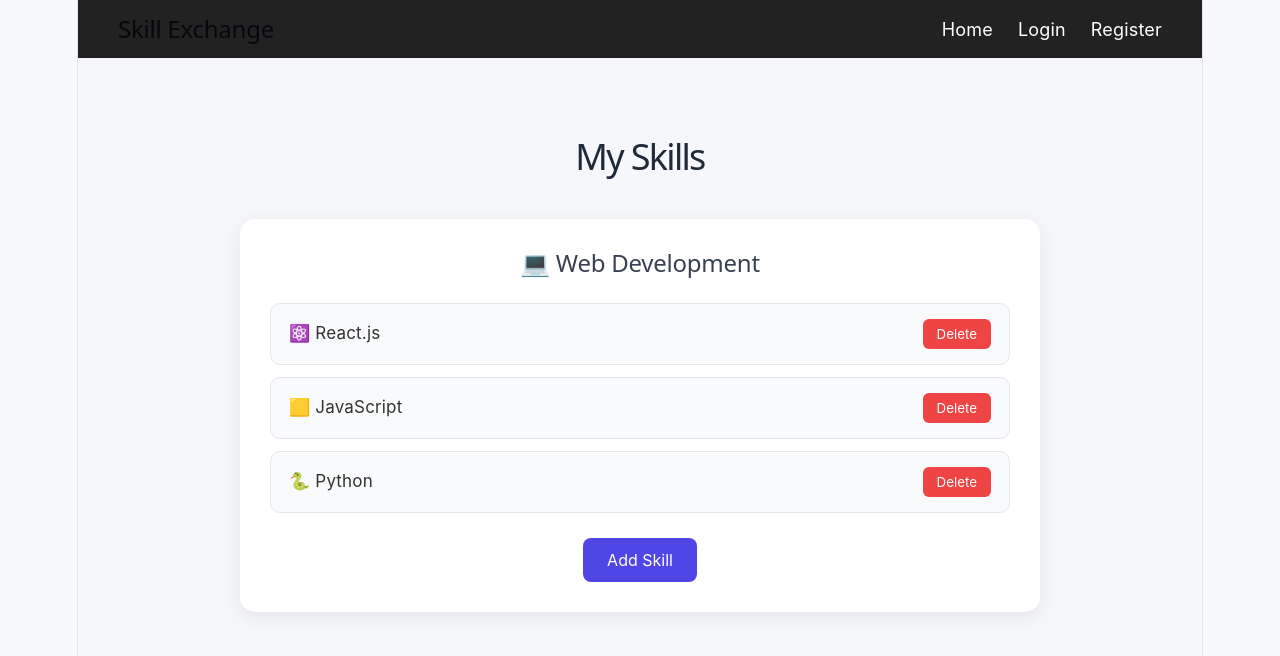
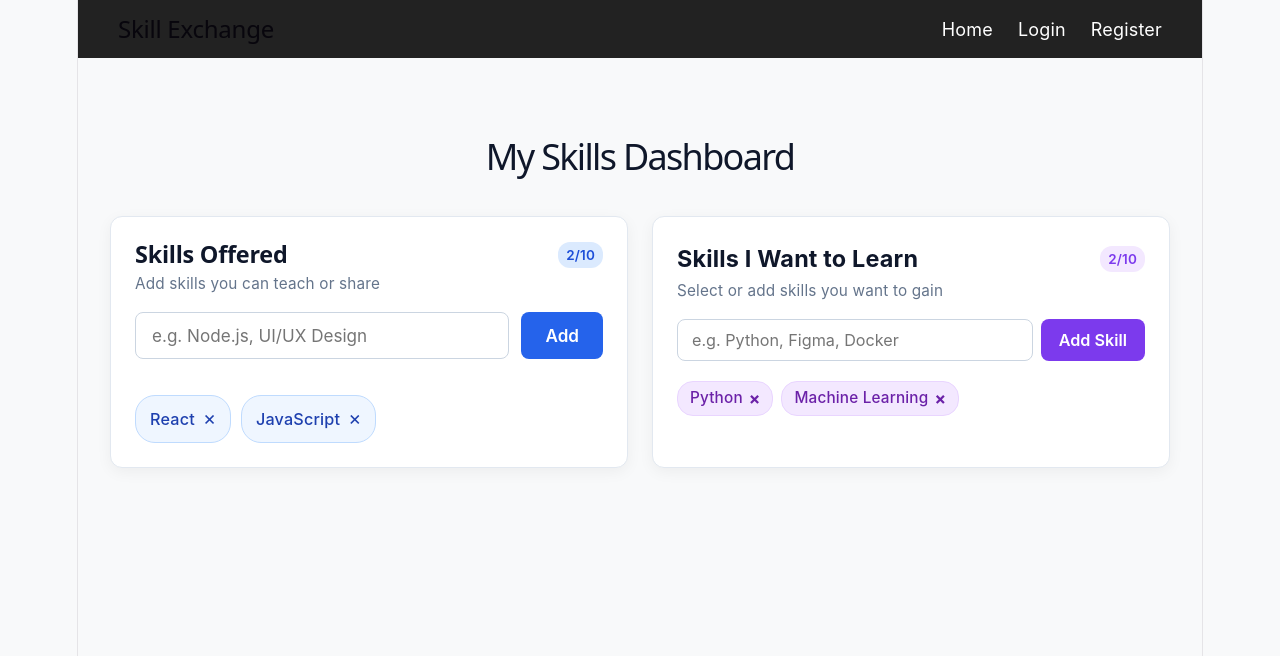
Before and after one commit to vijsanya27-afk/DEVOPS-2026-CS-E-15, a React (Vite) app: page /skills in a window 1280 px wide. Shown: the top 656 px of the page. Built offline with nearby package versions, Linux system fonts and the light colour scheme.

Commit message:
Day 8 & 9: Consolidated Skills Offered and Wanted modular UI dashboard

```diff
--- a/src/App.jsx
+++ b/src/App.jsx
@@ -1,6 +1,8 @@
 import { BrowserRouter, Routes, Route } from "react-router-dom";
 
 import Navbar from "./components/Navbar";
+import SkillsOffered from "./components/SkillsOffered.jsx";
+import SkillsWanted from './components/SkillsWanted';
 import Dashboard from "./pages/Dashboard";
 import Home from "./pages/Home";
 import Login from "./pages/Login";
@@ -23,6 +25,8 @@ function App() {
       <Navbar />
 
       <Routes>
+        <Route path="/skills-offered" element={<SkillsOffered />} />
+        <Route path="/skills-wanted" element={<SkillsWanted />} />
         <Route path="/" element={<Home />} />
         <Route path="/login" element={<Login />} />
         <Route path="/register" element={<Register />} />
--- /dev/null
+++ b/src/components/SkillCard.jsx
@@ -0,0 +1,20 @@
+import React from 'react';
+
+const SkillCard = ({ name, onRemove, variant = 'wanted' }) => {
+  return (
+    <div className={`sw-chip sw-chip-${variant}`}>
+      <span>{name}</span>
+      {onRemove && (
+        <button
+          type="button"
+          className="sw-remove-btn"
+          onClick={() => onRemove(name)}
+        >
+          ×
+        </button>
+      )}
+    </div>
+  );
+};
+
+export default SkillCard;
--- /dev/null
+++ b/src/components/SkillsOffered.css
@@ -0,0 +1,120 @@
+.so-card-container {
+  width: 100%;
+  max-width: 540px;
+  margin: 0;
+  padding: 24px;
+  background-color: #ffffff;
+  border-radius: 12px;
+  border: 1px solid #e2e8f0;
+  box-shadow: 0 4px 15px rgba(0, 0, 0, 0.05);
+  box-sizing: border-box;
+}
+
+.so-header {
+  display: flex;
+  justify-content: space-between;
+  align-items: center;
+}
+
+.so-title {
+  font-size: 1.3rem;
+  font-weight: 700;
+  color: #0f172a;
+  margin: 0;
+}
+
+.so-count-badge {
+  font-size: 0.75rem;
+  background-color: #dbeafe;
+  color: #1d4ed8;
+  padding: 3px 8px;
+  border-radius: 12px;
+  font-weight: 600;
+}
+
+.so-subtitle {
+  font-size: 0.85rem;
+  color: #64748b;
+  margin: 4px 0 16px 0;
+  text-align: left;
+}
+
+.so-form {
+  display: flex;
+  gap: 12px;
+  margin-bottom: 16px;
+}
+
+.so-input {
+  flex: 1;
+  padding: 12px 16px;
+  font-size: 0.95rem;
+  border: 1px solid #cbd5e1;
+  border-radius: 8px;
+  outline: none;
+  transition: border-color 0.2s;
+}
+
+.so-input:focus {
+  border-color: #2563eb;
+}
+
+.so-add-btn {
+  padding: 12px 24px;
+  font-size: 0.95rem;
+  background-color: #2563eb;
+  color: white;
+  border: none;
+  border-radius: 8px;
+  cursor: pointer;
+  font-weight: 600;
+  transition: background-color 0.2s;
+}
+
+.so-add-btn:hover {
+  background-color: #1d4ed8;
+}
+
+.so-error-message {
+  color: #dc2626;
+  font-size: 0.875rem;
+  margin-top: -6px;
+  margin-bottom: 12px;
+}
+
+.so-skills-list {
+  display: flex;
+  flex-wrap: wrap;
+  gap: 10px;
+  margin-top: 20px;
+  min-height: 48px;
+}
+
+.so-skill-chip {
+  display: inline-flex;
+  align-items: center;
+  gap: 8px;
+  background-color: #eff6ff;
+  color: #1e40af;
+  padding: 8px 14px;
+  border-radius: 20px;
+  font-size: 0.9rem;
+  font-weight: 500;
+  border: 1px solid #bfdbfe;
+}
+
+.so-remove-btn {
+  background: none;
+  border: none;
+  color: #1e40af;
+  font-size: 1.1rem;
+  cursor: pointer;
+  line-height: 1;
+  padding: 0;
+  display: flex;
+  align-items: center;
+}
+
+.so-remove-btn:hover {
+  color: #dc2626;
+}
--- /dev/null
+++ b/src/components/SkillsOffered.jsx
@@ -0,0 +1,79 @@
+import React, { useState } from "react";
+import "./SkillsOffered.css";
+
+const SkillsOffered = () => {
+  const [skills, setSkills] = useState(["React", "JavaScript"]);
+  const [inputVal, setInputVal] = useState("");
+  const [error, setError] = useState("");
+
+  const handleAddSkill = (e) => {
+    e.preventDefault();
+    const trimmed = inputVal.trim();
+
+    if (!trimmed) {
+      setError("Skill name cannot be empty.");
+      return;
+    }
+    if (skills.map((s) => s.toLowerCase()).includes(trimmed.toLowerCase())) {
+      setError("Skill already added.");
+      return;
+    }
+    if (skills.length >= 10) {
+      setError("Maximum 10 skills allowed.");
+      return;
+    }
+
+    setSkills([...skills, trimmed]);
+    setInputVal("");
+    setError("");
+  };
+
+  const handleRemoveSkill = (skillToRemove) => {
+    setSkills(skills.filter((skill) => skill !== skillToRemove));
+  };
+
+  return (
+    <div className="so-card-container">
+      <div className="so-header">
+        <h2 className="so-title">Skills Offered</h2>
+        <span className="so-count-badge">{skills.length}/10</span>
+      </div>
+      <p className="so-subtitle">Add skills you can teach or share</p>
+
+      <form className="so-form" onSubmit={handleAddSkill}>
+        <input
+          type="text"
+          className="so-input"
+          placeholder="e.g. Node.js, UI/UX Design"
+          value={inputVal}
+          onChange={(e) => {
+            setInputVal(e.target.value);
+            setError("");
+          }}
+        />
+        <button type="submit" className="so-add-btn">
+          Add
+        </button>
+      </form>
+
+      {error && <p className="so-error-message">{error}</p>}
+
+      <div className="so-skills-list">
+        {skills.map((skill, index) => (
+          <span key={index} className="so-skill-chip">
+            {skill}
+            <button
+              type="button"
+              className="so-remove-btn"
+              onClick={() => handleRemoveSkill(skill)}
+            >
+              ×
+            </button>
+          </span>
+        ))}
+      </div>
+    </div>
+  );
+};
+
+export default SkillsOffered;
--- /dev/null
+++ b/src/components/SkillsWanted.css
@@ -0,0 +1,120 @@
+.sw-card-container {
+  width: 100%;
+  max-width: 540px;
+  margin: 0;
+  padding: 24px;
+  background-color: #ffffff;
+  border-radius: 12px;
+  border: 1px solid #e2e8f0;
+  box-shadow: 0 4px 15px rgba(0, 0, 0, 0.05);
+  box-sizing: border-box;
+}
+
+.sw-header {
+  display: flex;
+  justify-content: space-between;
+  align-items: center;
+}
+
+.sw-title {
+  font-size: 1.3rem;
+  font-weight: 700;
+  color: #0f172a;
+  margin: 0;
+}
+
+.sw-count-badge {
+  font-size: 0.75rem;
+  background-color: #f3e8ff;
+  color: #7c3aed;
+  padding: 3px 8px;
+  border-radius: 12px;
+  font-weight: 600;
+}
+
+.sw-subtitle {
+  font-size: 0.85rem;
+  color: #64748b;
+  margin: 4px 0 16px 0;
+  text-align: left;
+}
+
+.sw-form {
+  display: flex;
+  gap: 8px;
+  margin-bottom: 8px;
+}
+
+.sw-input {
+  flex: 1;
+  padding: 10px 14px;
+  font-size: 0.9rem;
+  border: 1px solid #cbd5e1;
+  border-radius: 8px;
+  outline: none;
+}
+
+.sw-input:focus {
+  border-color: #7c3aed;
+}
+
+.sw-add-btn {
+  padding: 10px 18px;
+  background-color: #7c3aed;
+  color: #ffffff;
+  border: none;
+  border-radius: 8px;
+  font-weight: 600;
+  cursor: pointer;
+  font-size: 0.9rem;
+}
+
+.sw-add-btn:hover {
+  background-color: #6d28d9;
+}
+
+.sw-error {
+  color: #dc2626;
+  font-size: 0.8rem;
+  margin: 0 0 10px 0;
+}
+
+.sw-empty-msg {
+  font-size: 0.85rem;
+  color: #94a3b8;
+  font-style: italic;
+}
+
+.sw-badges-list {
+  display: flex;
+  flex-wrap: wrap;
+  gap: 8px;
+  margin-top: 12px;
+}
+
+.sw-chip {
+  display: inline-flex;
+  align-items: center;
+  gap: 6px;
+  background-color: #f3e8ff;
+  color: #6b21a8;
+  border: 1px solid #e9d5ff;
+  padding: 5px 12px;
+  border-radius: 16px;
+  font-size: 0.85rem;
+  font-weight: 500;
+}
+
+.sw-remove-btn {
+  background: transparent;
+  border: none;
+  color: #6b21a8;
+  cursor: pointer;
+  font-size: 0.95rem;
+  font-weight: bold;
+  padding: 0;
+}
+
+.sw-remove-btn:hover {
+  color: #dc2626;
+}
--- /dev/null
+++ b/src/components/SkillsWanted.jsx
@@ -0,0 +1,78 @@
+import React, { useState } from 'react';
+import SkillCard from './SkillCard';
+import './SkillsWanted.css';
+
+const SkillsWanted = () => {
+  const [wantedSkills, setWantedSkills] = useState(['Python', 'Machine Learning']);
+  const [inputSkill, setInputSkill] = useState('');
+  const [error, setError] = useState('');
+
+  const handleAddSkill = (e) => {
+    e.preventDefault();
+    const trimmed = inputSkill.trim();
+
+    if (!trimmed) {
+      setError('Please enter a skill name.');
+      return;
+    }
+
+    if (wantedSkills.some((s) => s.toLowerCase() === trimmed.toLowerCase())) {
+      setError('This skill is already in your wanted list.');
+      return;
+    }
+
+    if (wantedSkills.length >= 10) {
+      setError('Maximum 10 skills allowed.');
+      return;
+    }
+
+    setWantedSkills([...wantedSkills, trimmed]);
+    setInputSkill('');
+    setError('');
+  };
+
+  const handleRemoveSkill = (skillToRemove) => {
+    setWantedSkills(wantedSkills.filter((s) => s !== skillToRemove));
+    setError('');
+  };
+
+  return (
+    <div className="sw-card-container">
+      <div className="sw-header">
+        <h3 className="sw-title">Skills I Want to Learn</h3>
+        <span className="sw-count-badge">{wantedSkills.length}/10</span>
+      </div>
+      <p className="sw-subtitle">Select or add skills you want to gain</p>
+
+      <form onSubmit={handleAddSkill} className="sw-form">
+        <input
+          type="text"
+          className="sw-input"
+          placeholder="e.g. Python, Figma, Docker"
+          value={inputSkill}
+          onChange={(e) => setInputSkill(e.target.value)}
+        />
+        <button type="submit" className="sw-add-btn">Add Skill</button>
+      </form>
+
+      {error && <p className="sw-error">{error}</p>}
+
+      <div className="sw-badges-list">
+        {wantedSkills.length === 0 ? (
+          <p className="sw-empty-msg">No skills added yet.</p>
+        ) : (
+          wantedSkills.map((skill, index) => (
+            <SkillCard
+              key={index}
+              name={skill}
+              onRemove={handleRemoveSkill}
+              variant="wanted"
+            />
+          ))
+        )}
+      </div>
+    </div>
+  );
+};
+
+export default SkillsWanted;
--- a/src/pages/Skills.css
+++ b/src/pages/Skills.css
@@ -1,73 +1,51 @@
 .skills-page {
-  min-height: 100vh;
-  padding: 40px;
-  background: #f5f7fb;
+  width: 100%;
+  max-width: 1100px;
+  margin: 0 auto;
+  padding: 40px 20px;
+  box-sizing: border-box;
 }
 
 .skills-page h1 {
   text-align: center;
-  font-size: 36px;
-  margin-bottom: 35px;
-  color: #1f2937;
+  font-size: 2rem;
+  color: #0f172a;
+  margin-bottom: 32px;
 }
 
-.skill-section {
-  max-width: 800px;
-  margin: auto;
-  background: white;
-  padding: 30px;
-  border-radius: 15px;
-  box-shadow: 0 5px 20px rgba(0, 0, 0, 0.08);
+.skills-container {
+  display: flex;
+  flex-direction: row;
+  justify-content: center;
+  align-items: stretch;
+  gap: 24px;
+  width: 100%;
 }
 
-.skill-section h2 {
-  margin-bottom: 25px;
-  color: #374151;
+
+.so-card-container,
+.sw-card-container {
+  flex: 1;
+  display: flex;
+  flex-direction: column;
 }
 
-.skill-section ul {
-  list-style: none;
-  padding: 0;
-  margin: 0;
+@media (max-width: 850px) {
+  .skills-container {
+    flex-direction: column;
+    align-items: center;
+  }
+
+  .so-card-container,
+  .sw-card-container {
+    width: 100%;
+  }
+
+
+.skills-page {
+  min-height: calc(100vh - 80px); /* Navbar ki height minus karke screen fill karega */
+  display: flex;
+  flex-direction: column;
+  justify-content: flex-start;
 }
-
-.skill-section li {
-  display: flex;
-  justify-content: space-between;
-  align-items: center;
-  padding: 15px 18px;
-  margin-bottom: 12px;
-  background: #f8fafc;
-  border: 1px solid #e5e7eb;
-  border-radius: 10px;
-  font-size: 17px;
 }
-
-.skill-section li button {
-  background: #ef4444;
-  color: white;
-  border: none;
-  padding: 7px 14px;
-  border-radius: 6px;
-  cursor: pointer;
-}
-
-.skill-section li button:hover {
-  background: #dc2626;
-}
-
-.skill-section > button {
-  display: block;
-  margin: 25px auto 0;
-  background: #4f46e5;
-  color: white;
-  border: none;
-  padding: 12px 24px;
-  border-radius: 8px;
-  font-size: 16px;
-  cursor: pointer;
-}
-
-.skill-section > button:hover {
-  background: #4338ca;
-}
--- a/src/pages/Skills.jsx
+++ b/src/pages/Skills.jsx
@@ -1,54 +1,17 @@
-import React, { useState } from "react";
+import React from "react";
+import SkillsOffered from "../components/SkillsOffered";
+import SkillsWanted from "../components/SkillsWanted";
 import "./Skills.css";
 
 function Skills() {
-  const [skills, setSkills] = useState([
-    "⚛️ React.js",
-    "🟨 JavaScript",
-    "🐍 Python"
-  ]);
-
-  const addSkill = () => {
-    const newSkill = prompt("Enter your skill:");
-
-    if (newSkill && newSkill.trim() !== "") {
-      setSkills([...skills, newSkill]);
-    }
-  };
-
-  const deleteSkill = (indexToDelete) => {
-    setSkills(
-      skills.filter((_, index) => index !== indexToDelete)
-    );
-  };
-
   return (
     <div className="skills-page">
+      <h1>My Skills Dashboard</h1>
 
-      <h1>My Skills</h1>
-
-      <div className="skill-section">
-
-        <h2>💻 Web Development</h2>
-
-        <ul>
-          {skills.map((skill, index) => (
-            <li key={index}>
-              <span>{skill}</span>
-
-              <button onClick={() => deleteSkill(index)}>
-                Delete
-              </button>
-            </li>
-          ))}
-        </ul>
-
-        <button onClick={addSkill}>
-          Add Skill
-        </button>
-
+      <div className="skills-container">
+        <SkillsOffered />
+        <SkillsWanted />
       </div>
-
     </div>
   );
 }
```
